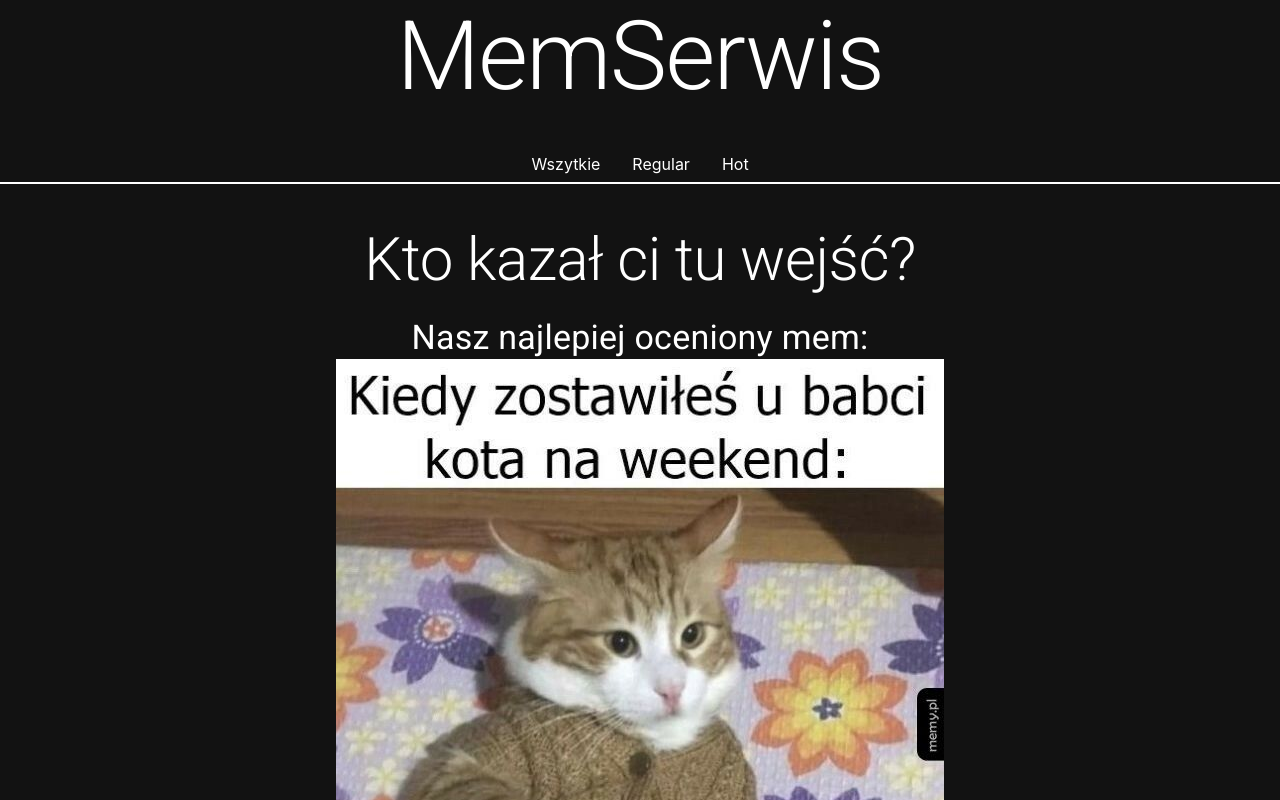
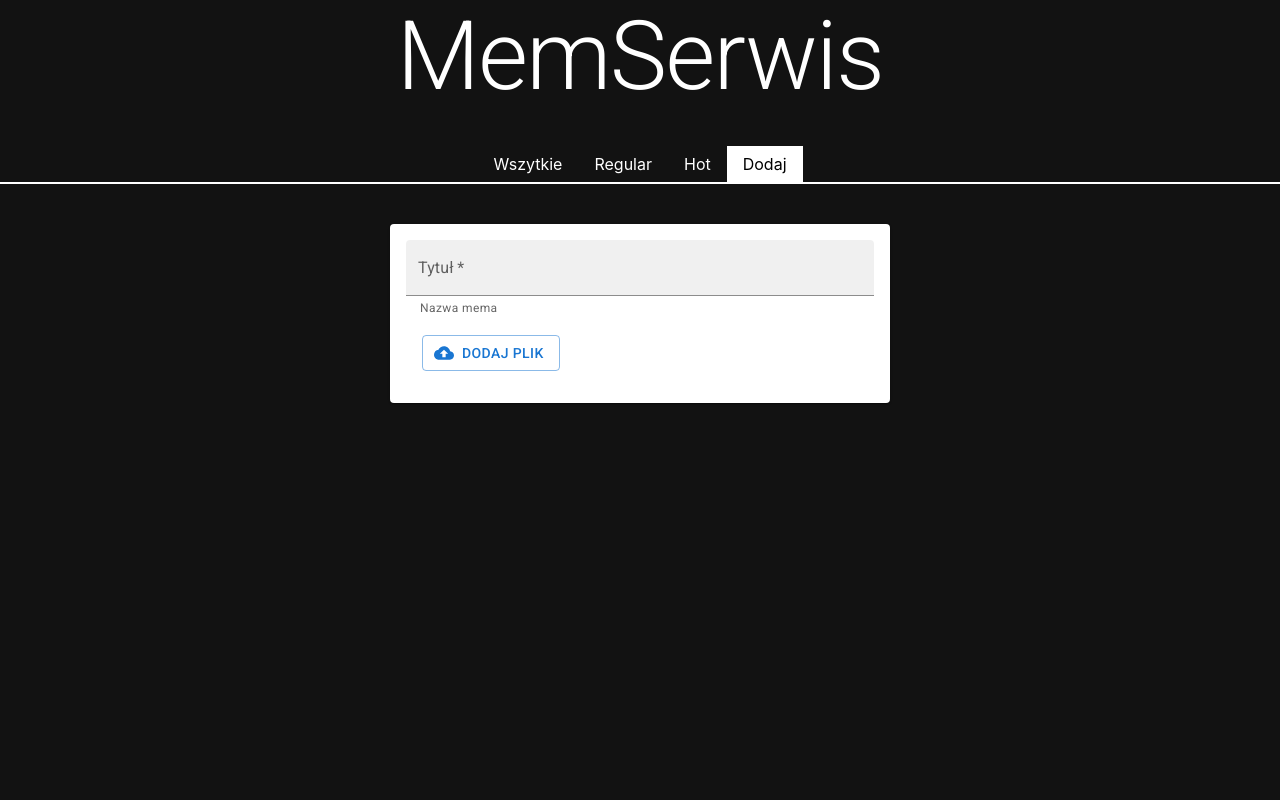
Before and after one commit to TomaszSwist/MemSerwis, a React (Create React App) app: page /add in a window 1280 px wide. Shown: the top 800 px of the page. Built offline with nearby package versions, Linux system fonts and the light colour scheme.

Commit message:
Added new route that will allow user to add img

```diff
--- a/src/App.js
+++ b/src/App.js
@@ -4,6 +4,7 @@ import '@fontsource/roboto/400.css'
 import '@fontsource/roboto/500.css'
 import '@fontsource/roboto/700.css'
 import { All } from './pages/All'
+import { Add } from './pages/Add'
 import { Regular } from './pages/Regular'
 import { Hot } from './pages/Hot'
 import { ErrorPage } from './pages/ErrorPage'
@@ -19,6 +20,7 @@ function App() {
 					<Route path='/' element={<All />} />
 					<Route path='/regular' element={<Regular />} />
 					<Route path='/hot' element={<Hot />} />
+					<Route path='/add' element={<Add />} />
 					<Route path='*' element={<ErrorPage />} />
 				</Routes>
 			</div>
--- a/src/componenents/Header.js
+++ b/src/componenents/Header.js
@@ -14,6 +14,7 @@ export function Header() {
 					<NavLink to='/'>Wszytkie</NavLink>
 					<NavLink to='/regular'>Regular</NavLink>
 					<NavLink to='/hot'>Hot</NavLink>
+					<NavLink to='/add'>Dodaj</NavLink>
 				</ButtonGroup>
 			</div>
 		</>
--- /dev/null
+++ b/src/pages/Add.js
@@ -0,0 +1,39 @@
+import TextField from '@mui/material/TextField'
+import Box from '@mui/material/Box'
+import Card from '@mui/material/Card'
+import Button from '@mui/material/Button'
+import CloudUploadIcon from '@mui/icons-material/CloudUpload'
+import { styled } from '@mui/material/styles'
+
+export function Add() {
+	const VisuallyHiddenInput = styled('input')({
+		clip: 'rect(0 0 0 0)',
+		clipPath: 'inset(50%)',
+		height: 1,
+		overflow: 'hidden',
+		position: 'absolute',
+		bottom: 0,
+		left: 0,
+		whiteSpace: 'nowrap',
+		width: 1,
+	})
+
+	return (
+		<Card sx={{ mb: 5, minWidth: 500, maxWidth: 720 }}>
+			<Box component='form' sx={{ p: 2 }} noValidate autoComplete='off'>
+				<TextField sx={{ width: '100%' }} required variant='filled' label='Tytuł' helperText='Nazwa mema' />
+
+				<Button
+					sx={{ m: 2 }}
+					component='label'
+					role={undefined}
+					variant='outlined'
+					tabIndex={-1}
+					startIcon={<CloudUploadIcon />}>
+					Dodaj plik
+					<VisuallyHiddenInput type='file' />
+				</Button>
+			</Box>
+		</Card>
+	)
+}
```
